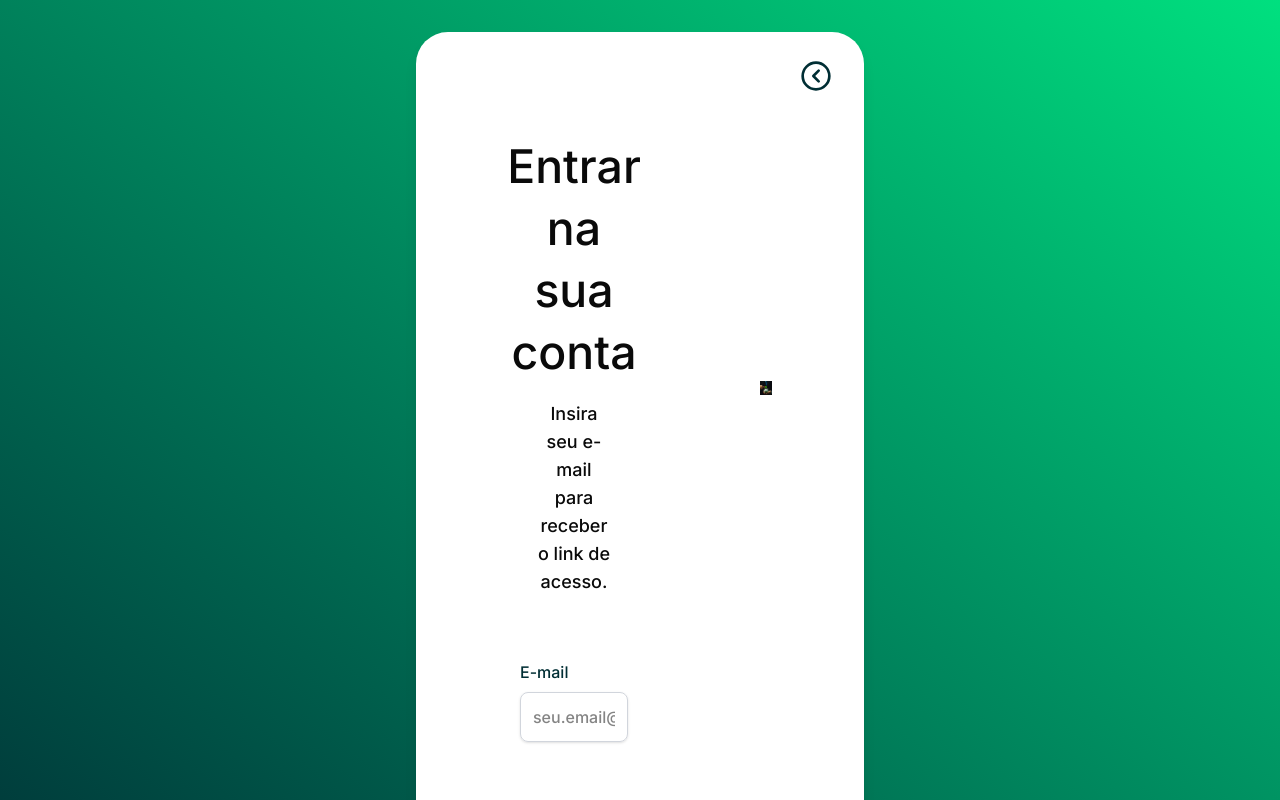
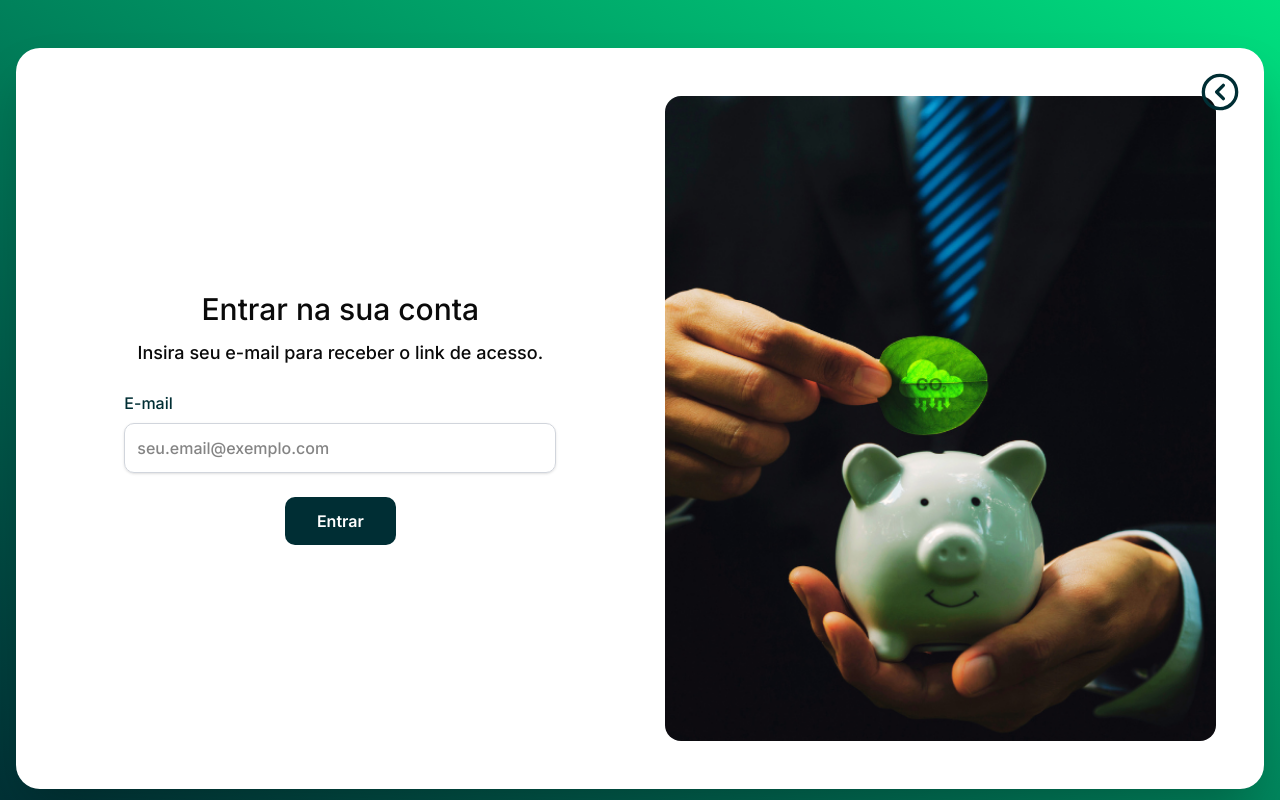
Before and after one commit to andreLucao/deploy-es, a Next.js app in the folder client/: page /login in a window 1280 px wide. Shown: the top 800 px of the page. Built offline with nearby package versions, Linux system fonts and the light colour scheme; no server answers.

Commit message:
correções carrinho

```diff
--- a/client/src/app/login/page.tsx
+++ b/client/src/app/login/page.tsx
@@ -3,9 +3,9 @@ import LoginCard from "@/components/login/LoginCard";
 
 export default function LoginPage() {
     return (
-        <main className="bg-gradient-to-tr from-[#002e34] to-[#00e07f] w-full min-h-screen">
-            <div className="flex spacing-responsive-md min-h-screen items-center justify-center bg-gradient-to-tr from-[#002e34] to-[#00e07f]">
-                <div className="w-full max-w-md mx-auto">
+        <main className="bg-gradient-to-tr from-[#002e34] to-[#00e07f] w-full min-h-screen overflow-x-hidden">
+            <div className="flex min-h-screen items-center justify-center px-4 py-8 sm:py-12">
+                <div className="w-full max-w-sm sm:max-w-2xl lg:max-w-7xl">
                     <LoginCard/>
                 </div>
             </div>
--- a/client/src/components/login/LoginCard.tsx
+++ b/client/src/components/login/LoginCard.tsx
@@ -56,31 +56,31 @@ export default function RegisterCard() {
         switch (loginState) {
             case 'loading':
                 return (
-                    <div className="flex flex-col items-center">
-                        <div className="animate-spin rounded-full h-8 sm:h-10 lg:h-12 w-8 sm:w-10 lg:w-12 border-b-2 border-[#002E34] mb-3 sm:mb-4"></div>
-                        <h2 className="text-xl sm:text-2xl lg:text-[2.9rem] font-medium mb-2 sm:mb-3 lg:mb-4 text-center">Enviando link...</h2>
+                    <div className="flex flex-col items-center justify-center">
+                        <div className="animate-spin rounded-full h-10 sm:h-12 lg:h-16 w-10 sm:w-12 lg:w-16 border-b-2 border-[#002E34] mb-4"></div>
+                        <h2 className="text-xl sm:text-2xl lg:text-3xl font-medium mb-3 text-center">Enviando link...</h2>
                         <p className="font-medium text-center text-sm sm:text-base lg:text-lg px-4">Aguarde enquanto enviamos o link de acesso para seu e-mail.</p>
                     </div>
                 );
 
             case 'success':
                 return (
-                    <div className="flex flex-col items-center">
-                        <div className="w-12 sm:w-14 lg:w-16 h-12 sm:h-14 lg:h-16 bg-green-100 rounded-full flex items-center justify-center mb-3 sm:mb-4">
-                            <svg className="w-6 sm:w-7 lg:w-8 h-6 sm:h-7 lg:h-8 text-green-600" fill="none" stroke="currentColor" viewBox="0 0 24 24">
+                    <div className="flex flex-col items-center justify-center">
+                        <div className="w-14 sm:w-16 lg:w-20 h-14 sm:h-16 lg:h-20 bg-green-100 rounded-full flex items-center justify-center mb-4">
+                            <svg className="w-7 sm:w-8 lg:w-10 h-7 sm:h-8 lg:h-10 text-green-600" fill="none" stroke="currentColor" viewBox="0 0 24 24">
                                 <path strokeLinecap="round" strokeLinejoin="round" strokeWidth={2} d="M5 13l4 4L19 7" />
                             </svg>
                         </div>
-                        <h2 className="text-xl sm:text-2xl lg:text-[2.9rem] font-medium mb-2 sm:mb-3 lg:mb-4 text-center">Link enviado!</h2>
-                        <p className="font-medium text-center text-sm sm:text-base lg:text-lg mb-2 sm:mb-3 lg:mb-4 px-4">
+                        <h2 className="text-xl sm:text-2xl lg:text-3xl font-medium mb-3 text-center">Link enviado!</h2>
+                        <p className="font-medium text-center text-sm sm:text-base lg:text-lg mb-3 px-4">
                             Enviamos um link de acesso para <strong className="break-all">{email}</strong>
                         </p>
-                        <p className="text-center text-xs sm:text-sm lg:text-base text-gray-600 mb-4 sm:mb-5 lg:mb-6 px-4">
+                        <p className="text-center text-xs sm:text-sm lg:text-base text-gray-700 mb-5 px-4">
                             Verifique sua caixa de entrada e clique no link para fazer login.
                         </p>
                         <button
                             onClick={() => setLoginState('form')}
-                            className="w-full sm:w-[220px] lg:w-[250px] bg-[#002E34] text-white font-semibold py-2.5 sm:py-3 px-4 sm:px-6 rounded-md hover:bg-[#004443] transition cursor-pointer text-base sm:text-lg"
+                            className="w-full sm:w-auto px-8 bg-[#002E34] text-white font-semibold py-3 rounded-lg hover:bg-[#004443] transition cursor-pointer text-sm sm:text-base"
                         >
                             Tentar outro e-mail
                         </button>
@@ -89,19 +89,19 @@ export default function RegisterCard() {
 
             case 'error':
                 return (
-                    <div className="flex flex-col items-center">
-                        <div className="w-12 sm:w-14 lg:w-16 h-12 sm:h-14 lg:h-16 bg-red-100 rounded-full flex items-center justify-center mb-3 sm:mb-4">
-                            <svg className="w-6 sm:w-7 lg:w-8 h-6 sm:h-7 lg:h-8 text-red-600" fill="none" stroke="currentColor" viewBox="0 0 24 24">
+                    <div className="flex flex-col items-center justify-center">
+                        <div className="w-14 sm:w-16 lg:w-20 h-14 sm:h-16 lg:h-20 bg-red-100 rounded-full flex items-center justify-center mb-4">
+                            <svg className="w-7 sm:w-8 lg:w-10 h-7 sm:h-8 lg:h-10 text-red-600" fill="none" stroke="currentColor" viewBox="0 0 24 24">
                                 <path strokeLinecap="round" strokeLinejoin="round" strokeWidth={2} d="M6 18L18 6M6 6l12 12" />
                             </svg>
                         </div>
-                        <h2 className="text-xl sm:text-2xl lg:text-[2.9rem] font-medium mb-2 sm:mb-3 lg:mb-4 text-center">Erro ao enviar</h2>
-                        <p className="font-medium text-center text-sm sm:text-base lg:text-lg mb-4 sm:mb-5 lg:mb-6 px-4">
+                        <h2 className="text-xl sm:text-2xl lg:text-3xl font-medium mb-3 text-center">Erro ao enviar</h2>
+                        <p className="font-medium text-center text-sm sm:text-base lg:text-lg mb-5 px-4">
                             Não foi possível enviar o link. Tente novamente.
                         </p>
                         <button
                             onClick={() => setLoginState('form')}
-                            className="w-full sm:w-[180px] lg:w-[200px] bg-[#002E34] text-white font-semibold py-2.5 sm:py-3 px-4 sm:px-6 rounded-md hover:bg-[#004443] transition cursor-pointer text-base sm:text-lg"
+                            className="w-full sm:w-auto px-8 bg-[#002E34] text-white font-semibold py-3 rounded-lg hover:bg-[#004443] transition cursor-pointer text-sm sm:text-base"
                         >
                             Tentar novamente
                         </button>
@@ -111,12 +111,12 @@ export default function RegisterCard() {
             default:
                 return (
                     <>
-                        <h2 className="text-xl sm:text-2xl lg:text-[2.9rem] font-medium mb-2 sm:mb-3 lg:mb-4 text-center px-2">Entrar na sua conta</h2>
-                        <p className="font-medium text-center text-sm sm:text-base lg:text-lg px-4">Insira seu e-mail para receber o link de acesso.</p>
-                        <div className="w-full max-w-md">
+                        <h2 className="text-xl sm:text-2xl lg:text-3xl font-medium mb-3 text-center px-2">Entrar na sua conta</h2>
+                        <p className="font-medium text-center text-sm sm:text-base lg:text-lg px-4 mb-6">Insira seu e-mail para receber o link de acesso.</p>
+                        <div className="w-full max-w-md px-2">
                             <form className="flex flex-col items-center w-full" onSubmit={handleSubmit}>
-                                <div className="mb-8 sm:mb-12 lg:mb-16 mt-8 sm:mt-12 lg:mt-16 w-full px-4 sm:px-0">
-                                    <label htmlFor="email" className="block text-sm sm:text-base font-medium text-[#002E34]">
+                                <div className="mb-6 w-full">
+                                    <label htmlFor="email" className="block text-sm sm:text-base font-medium text-[#002E34] mb-2">
                                         E-mail
                                     </label>
                                     <input
@@ -124,15 +124,15 @@ export default function RegisterCard() {
                                         id="email"
                                         value={email}
                                         onChange={handleEmailChange}
-                                        className={`mt-2 font-medium block w-full border ${!isValid ? 'border-red-500' : 'border-gray-300'} rounded-md shadow-sm p-2.5 sm:p-3 text-sm sm:text-base`}
+                                        className={`font-medium block w-full border ${!isValid ? 'border-red-500' : 'border-gray-300'} rounded-lg shadow-sm p-3 text-sm sm:text-base focus:ring-2 focus:ring-[#002E34] focus:border-transparent`}
                                         required
                                         placeholder="seu.email@exemplo.com"
                                     />
                                     {!isValid && (
-                                        <p className="text-red-500 text-xs sm:text-sm mt-1">Por favor, insira um email válido.</p>
+                                        <p className="text-red-500 text-xs sm:text-sm mt-2">Por favor, insira um email válido.</p>
                                     )}
                                 </div>
-                                <button type="submit" className="w-full sm:w-[180px] lg:w-[200px] bg-[#002E34] text-white font-semibold py-2.5 sm:py-3 px-4 sm:px-6 rounded-md hover:bg-[#004443] transition cursor-pointer text-base sm:text-lg">
+                                <button type="submit" className="w-full sm:w-auto px-8 bg-[#002E34] text-white font-semibold py-3 rounded-lg hover:bg-[#004443] transition cursor-pointer text-sm sm:text-base">
                                     Entrar
                                 </button>
                             </form>
@@ -143,22 +143,22 @@ export default function RegisterCard() {
     };
 
     return (
-        <div className="bg-white bg-opacity-20 flex flex-col lg:flex-row backdrop-blur-lg rounded-2xl sm:rounded-3xl lg:rounded-4xl shadow-lg p-6 sm:p-8 lg:p-23 gap-6 sm:gap-8 lg:gap-30 max-w-sm sm:max-w-2xl lg:max-w-7xl mx-auto relative">
+        <div className="bg-white bg-opacity-20 flex flex-col lg:flex-row backdrop-blur-lg rounded-2xl lg:rounded-3xl shadow-2xl p-4 sm:p-6 lg:p-12 gap-4 sm:gap-6 lg:gap-12 w-full mx-auto relative overflow-hidden">
             {/* Botão de voltar */}
-            <div className="absolute top-3 sm:top-5 lg:top-7 right-3 sm:right-5 lg:right-8 cursor-pointer z-10">
-                <CircleChevronLeft className="w-6 sm:w-7 lg:w-8 h-6 sm:h-7 lg:h-8 text-[#002E34] hover:text-[#004443] transition hover:scale-105" onClick={() => window.location.href = '/'}/>
+            <div className="absolute top-3 sm:top-4 lg:top-6 right-3 sm:right-4 lg:right-6 cursor-pointer z-10">
+                <CircleChevronLeft className="w-7 sm:w-8 lg:w-10 h-7 sm:h-8 lg:h-10 text-[#002E34] hover:text-[#004443] transition hover:scale-105" onClick={() => window.location.href = '/'}/>
             </div>
 
             {/* Conteúdo do formulário */}
-            <div className="flex flex-col items-center p-2 sm:p-3 w-full lg:w-1/2 order-2 lg:order-1">
+            <div className="flex flex-col items-center justify-center p-2 sm:p-4 w-full lg:w-1/2 order-2 lg:order-1">
                 {renderContent()}
             </div>
 
             {/* Imagem */}
-            <div className="w-full lg:w-1/2 h-40 sm:h-56 lg:h-full flex items-center justify-center order-1 lg:order-2">
+            <div className="w-full lg:w-1/2 h-48 sm:h-64 lg:h-auto flex items-center justify-center order-1 lg:order-2">
                 <img
                     src="/imgs/card2.png"
-                    className="rounded-xl sm:rounded-2xl lg:rounded-4xl w-full h-full object-cover lg:h-132 lg:object-contain max-w-full"
+                    className="rounded-xl lg:rounded-2xl w-full h-full object-cover lg:object-contain max-w-full"
                     alt="Ilustração"
                 />
             </div>
```
